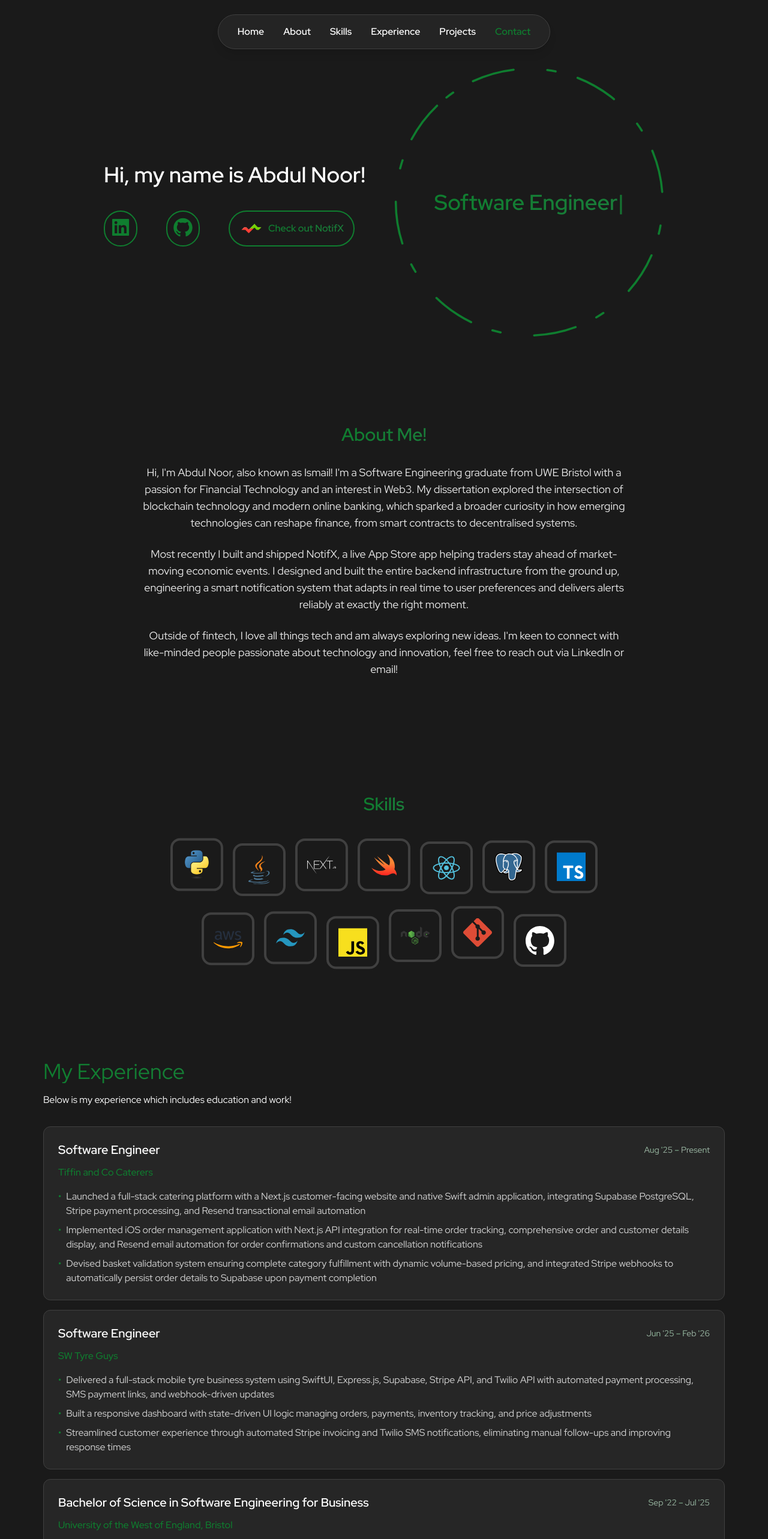
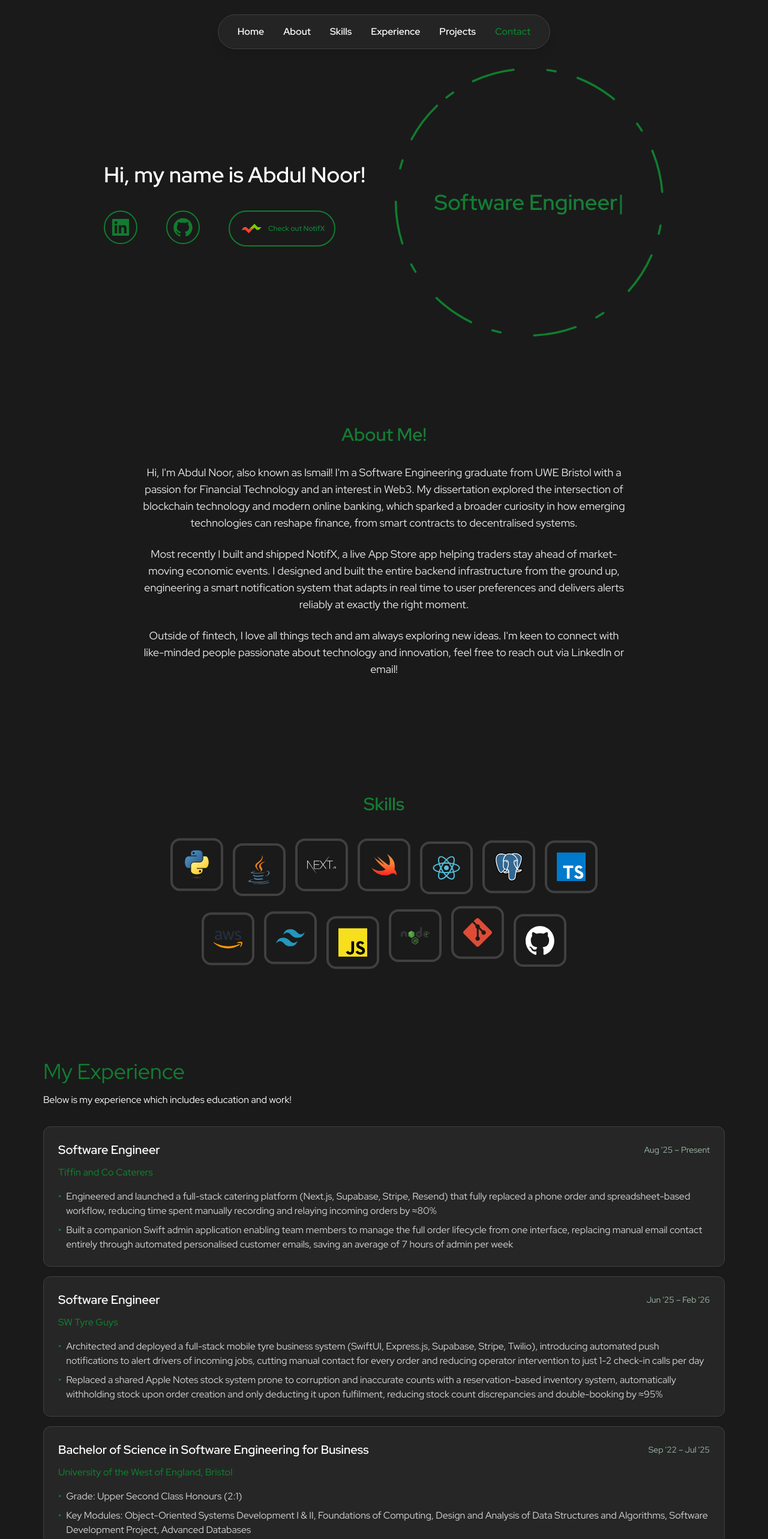
Before and after one commit to Ismailn16/portfolio, a React (Create React App) app: page / in a window 1280 px wide. Shown: the top 2566 px of the page at 60% size. Built offline with nearby package versions, Linux system fonts and the light colour scheme.

Commit message:
update on experience and fixes on hero
Fixed responsiveness of hero icons on smaller devices. Added in missing statistics on experience following implementation of the apps/website

```diff
--- a/src/components/Hero.jsx
+++ b/src/components/Hero.jsx
@@ -47,16 +47,20 @@ const Hero = () => {
                         Hi, my name is Abdul Noor!
                     </h1>
                     <div className='text-4xl flex justify-center xl:justify-start text-center gap-12 my-8 text-[#0f7d2f]'>
-                        <a href='https://www.linkedin.com/in/abdul-s-noor/' className='rounded-full border-2 p-2 border-[#0f7d2f] hover:scale-110 transition-transform duration-200'>
-                            <AiFillLinkedin />
-                        </a>
-                        <a href='https://github.com/Ismailn16' className='rounded-full p-2 border-2 border-[#0f7d2f] hover:scale-110 transition-transform duration-200'>
-                            <AiFillGithub />
-                        </a>
-                        <a href='https://notifx.app' target='_blank' rel='noopener noreferrer' className='rounded-full border-2 px-4 py-2 border-[#0f7d2f] flex items-center gap-2 text-base hover:scale-110 transition-transform duration-200'>
-                            <img src={IconTransparent} alt='NotifX' className='w-10 h-10 object-contain' />
-                            <span className='text-md font-semibold'>Check out NotifX</span>
-                        </a>
+                          <a href='https://www.linkedin.com/in/abdul-s-noor/' className='rounded-full border-2 p-2 border-[#0f7d2f] hover:scale-110 transition-transform duration-200 flex items-center justify-center w-14 h-14'>
+    <AiFillLinkedin />
+  </a>
+  <a href='https://github.com/Ismailn16' className='rounded-full p-2 border-2 border-[#0f7d2f] hover:scale-110 transition-transform duration-200 flex items-center justify-center w-14 h-14'>
+    <AiFillGithub />
+  </a>
+                        <a href='https://notifx.app'
+  target='_blank'
+  rel='noopener noreferrer'
+  className='rounded-full border-2 px-3 py-1.5 sm:px-4 sm:py-2 border-[#0f7d2f] flex items-center gap-1.5 sm:gap-2 text-base hover:scale-110 transition-transform duration-200'
+>
+  <img src={IconTransparent} alt='NotifX' className='w-6 h-6 sm:w-10 sm:h-10 object-contain' />
+  <span className='text-xs sm:text-md font-semibold'>Check out NotifX</span>
+</a>
                     </div>
                 </div>
                 <div className='relative ml-0 xl:ml-12 mt-4 xl:mt-0 flex justify-center xl:justify-start'>
--- a/src/components/Projects.jsx
+++ b/src/components/Projects.jsx
@@ -25,9 +25,8 @@ const Projects = () => {
                             </div>
                             <p className='text-[#0f7d2f] font-medium mb-4'>Tiffin and Co Caterers</p>
                             <ul className='space-y-2 text-neutral-300'>
-                                <li className='flex items-start'><span className='mr-2 text-[#0f7d2f]'>•</span> Launched a full-stack catering platform with a Next.js customer-facing website and native Swift admin application, integrating Supabase PostgreSQL, Stripe payment processing, and Resend transactional email automation</li>
-                                <li className='flex items-start'><span className='mr-2 text-[#0f7d2f]'>•</span> Implemented iOS order management application with Next.js API integration for real-time order tracking, comprehensive order and customer details display, and Resend email automation for order confirmations and custom cancellation notifications</li>
-                                <li className='flex items-start'><span className='mr-2 text-[#0f7d2f]'>•</span> Devised basket validation system ensuring complete category fulfillment with dynamic volume-based pricing, and integrated Stripe webhooks to automatically persist order details to Supabase upon payment completion</li>
+                                <li className='flex items-start'><span className='mr-2 text-[#0f7d2f]'>•</span> Engineered and launched a full-stack catering platform (Next.js, Supabase, Stripe, Resend) that fully replaced a phone order and spreadsheet-based workflow, reducing time spent manually recording and relaying incoming orders by ≈80%</li>
+                                <li className='flex items-start'><span className='mr-2 text-[#0f7d2f]'>•</span> Built a companion Swift admin application enabling team members to manage the full order lifecycle from one interface, replacing manual email contact entirely through automated personalised customer emails, saving an average of 7 hours of admin per week</li>
                             </ul>
                         </div>
                     </motion.div>
@@ -41,9 +40,8 @@ const Projects = () => {
                             </div>
                             <p className='text-[#0f7d2f] font-medium mb-4'>SW Tyre Guys</p>
                             <ul className='space-y-2 text-neutral-300'>
-                                <li className='flex items-start'><span className='mr-2 text-[#0f7d2f]'>•</span> Delivered a full-stack mobile tyre business system using SwiftUI, Express.js, Supabase, Stripe API, and Twilio API with automated payment processing, SMS payment links, and webhook-driven updates</li>
-                                <li className='flex items-start'><span className='mr-2 text-[#0f7d2f]'>•</span> Built a responsive dashboard with state-driven UI logic managing orders, payments, inventory tracking, and price adjustments</li>
-                                <li className='flex items-start'><span className='mr-2 text-[#0f7d2f]'>•</span> Streamlined customer experience through automated Stripe invoicing and Twilio SMS notifications, eliminating manual follow-ups and improving response times</li>
+                                <li className='flex items-start'><span className='mr-2 text-[#0f7d2f]'>•</span> Architected and deployed a full-stack mobile tyre business system (SwiftUI, Express.js, Supabase, Stripe, Twilio), introducing automated push notifications to alert drivers of incoming jobs, cutting manual contact for every order and reducing operator intervention to just 1-2 check-in calls per day</li>
+                                <li className='flex items-start'><span className='mr-2 text-[#0f7d2f]'>•</span> Replaced a shared Apple Notes stock system prone to corruption and inaccurate counts with a reservation-based inventory system, automatically withholding stock upon order creation and only deducting it upon fulfilment, reducing stock count discrepancies and double-booking by ≈95%</li>
                             </ul>
                         </div>
                     </motion.div>
```
